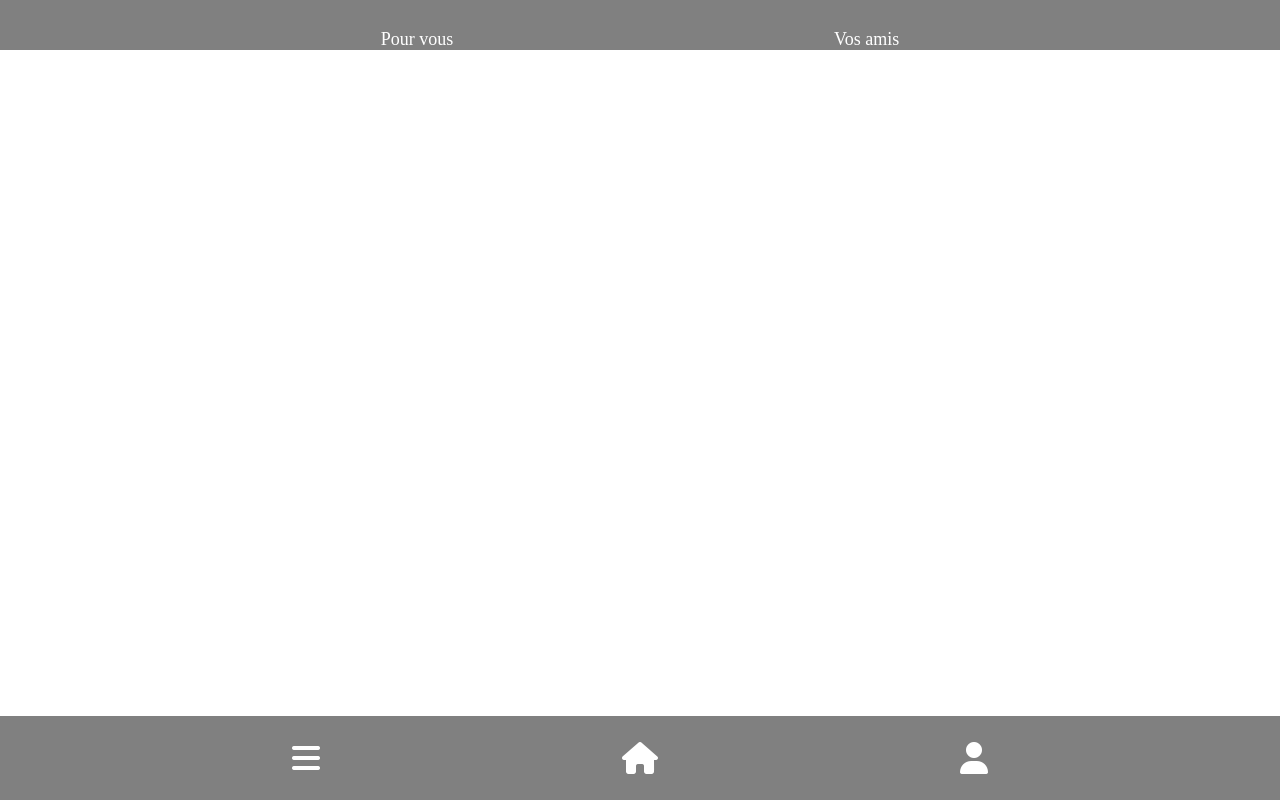
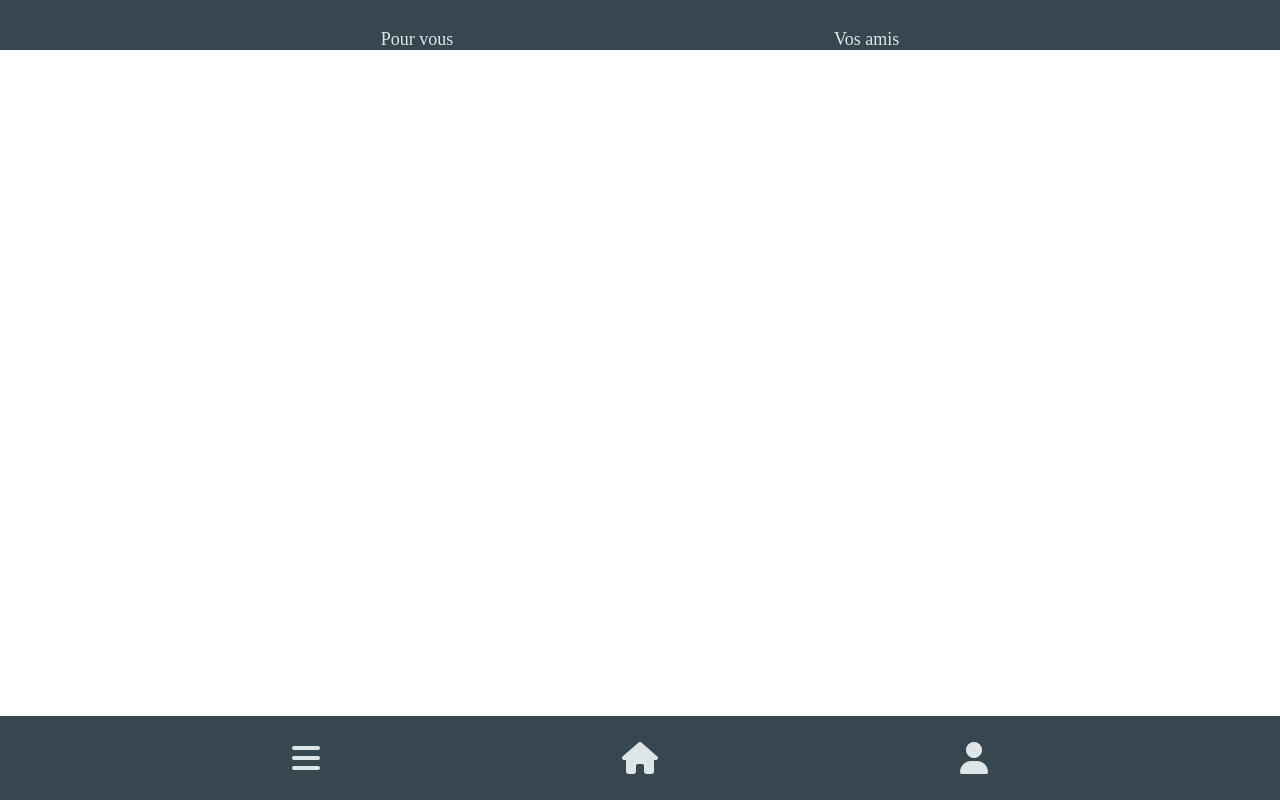
Before and after one commit to SweepApp/sweep, a React (Create React App) app: page / in a window 1280 px wide. Built offline with nearby package versions, Linux system fonts and the light colour scheme.

Commit message:
Colors variable

```diff
--- a/src/assets/sass/components/_navbar.scss
+++ b/src/assets/sass/components/_navbar.scss
@@ -1,5 +1,5 @@
 nav {
-  background-color: grey;
+  background-color: $primary-color;
   position: fixed;
   bottom: 0;
   left: 0;
@@ -14,7 +14,7 @@ nav {
     padding: 10px;
     i {
       font-size: 32px;
-      color: white;
+      color: $primary-text-color;
     }
   }
 }
--- a/src/assets/sass/components/_upperbar.scss
+++ b/src/assets/sass/components/_upperbar.scss
@@ -1,5 +1,5 @@
 #upperbar {
-  background-color: grey;
+  background-color: $primary-color;
   position: fixed;
   top: 0;
   left: 0;
@@ -17,7 +17,7 @@
     display: inline-flex;
     a {
       font-size: 18px;
-      color: white;
+      color: $primary-text-color;
       text-decoration: none;
     }
   }
--- a/src/assets/sass/main.scss
+++ b/src/assets/sass/main.scss
@@ -1,3 +1,6 @@
+// import variables
+@import "utils/_colors.scss";
+
 // import components
 @import "components/_upperbar.scss";
 @import "components/_navbar.scss";
--- /dev/null
+++ b/src/assets/sass/utils/_colors.scss
@@ -0,0 +1,2 @@
+$primary-color: #37474F;
+$primary-text-color: #DEE5E7;
--- a/src/index.css
+++ b/src/index.css
@@ -1,5 +1,5 @@
 #upperbar {
-  background-color: grey;
+  background-color: #37474F;
   position: fixed;
   top: 0;
   left: 0;
@@ -19,12 +19,12 @@
 }
 #upperbar li a {
   font-size: 18px;
-  color: white;
+  color: #DEE5E7;
   text-decoration: none;
 }
 
 nav {
-  background-color: grey;
+  background-color: #37474F;
   position: fixed;
   bottom: 0;
   left: 0;
@@ -41,7 +41,7 @@ nav li {
 }
 nav li i {
   font-size: 32px;
-  color: white;
+  color: #DEE5E7;
 }
 
 /*# sourceMappingURL=index.css.map */
```
Also changed, not shown: 1 other file (tests, documents, lock files or other folders).
